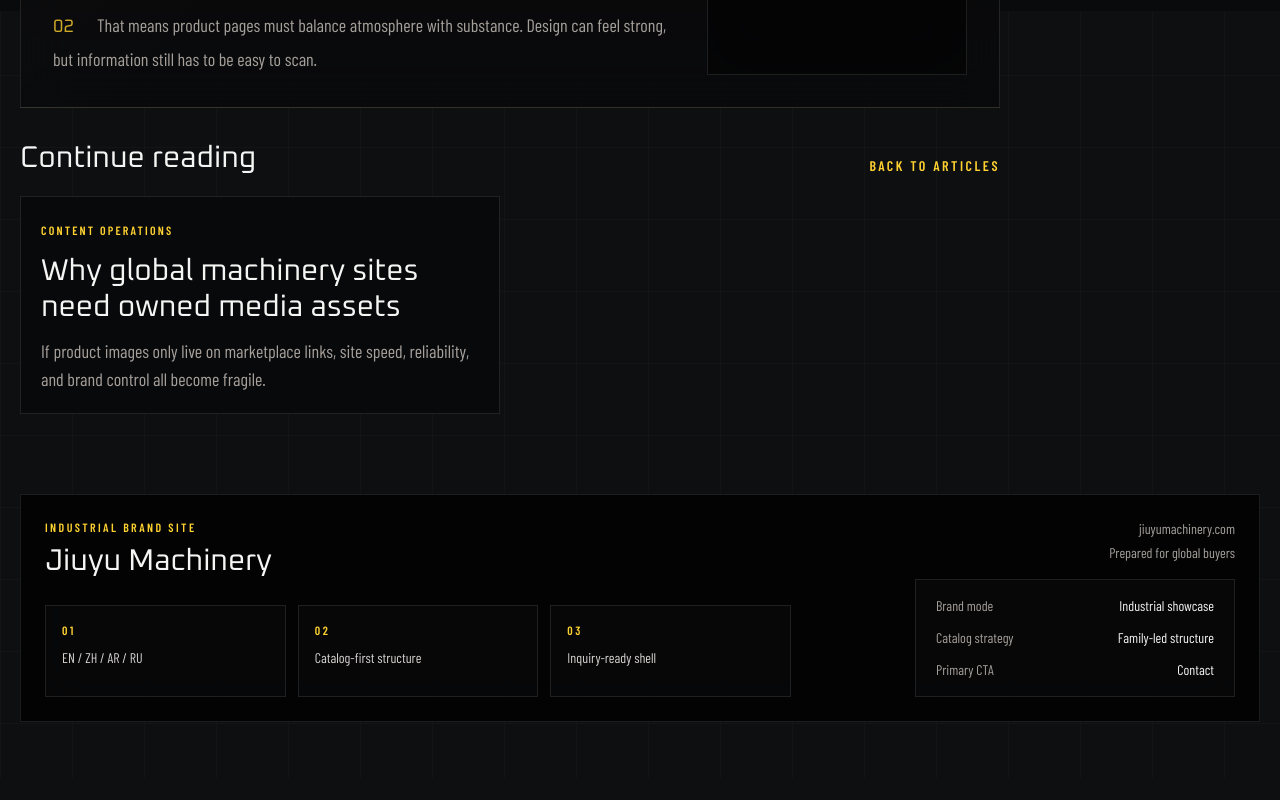
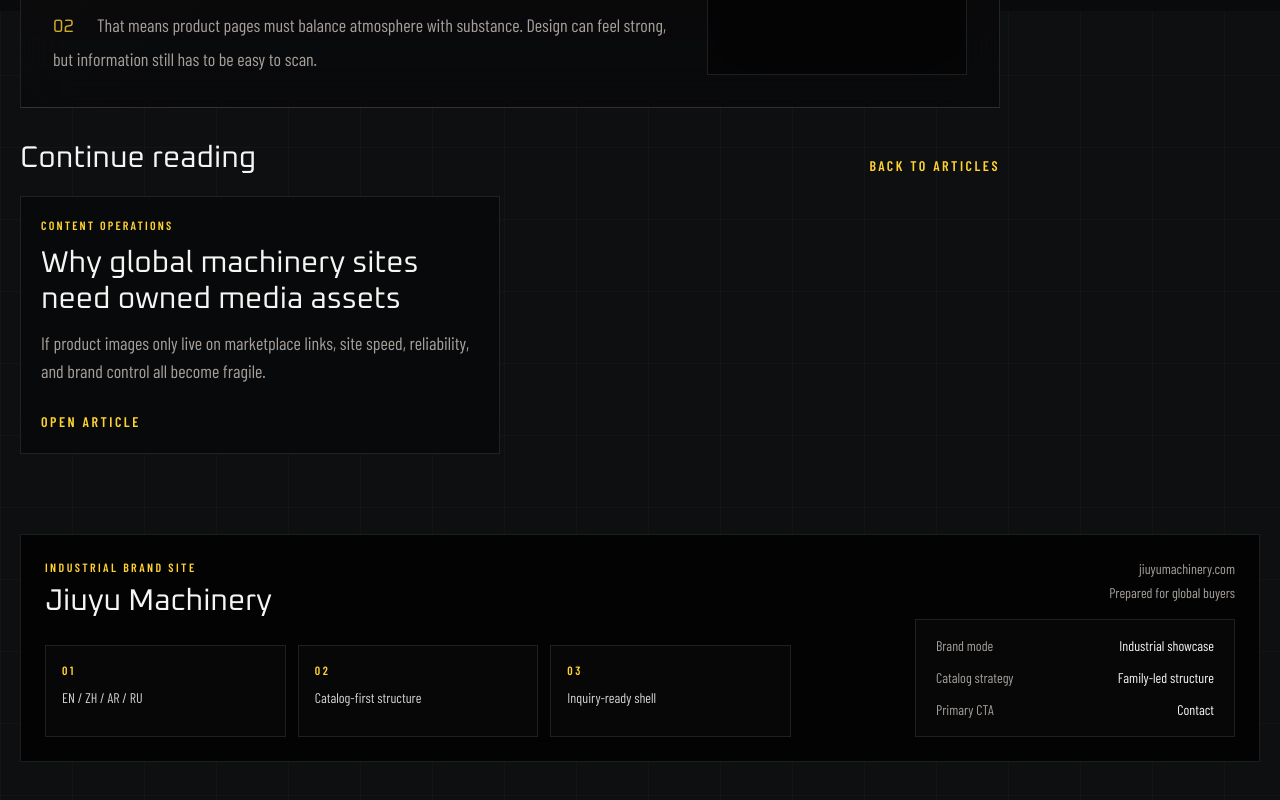
Before and after one commit to YSBZ/JY, a React (Vite) app: page /articles/how-to-present-heavy-machinery-online in a window 1280 px wide. Shown: the part 789-1589 px from the top of the page. Before the commit the page ends 1567 px from the top, so only its background shows below. Built offline with nearby package versions, Linux system fonts and the light colour scheme.

Commit message:
feat: localize story panel and article card actions

```diff
--- a/src/content/site.ts
+++ b/src/content/site.ts
@@ -124,6 +124,7 @@ export const uiCopy = {
     backToArticles: 'Back to articles',
     relatedProducts: 'Related machines',
     continueReading: 'Continue reading',
+    contactCta: 'Contact Jiuyu',
     notFoundTitle: 'Page not found',
     notFoundBody: 'The requested page is not part of the current Jiuyu Machinery site. Return to the homepage or continue into the product catalog.',
     returnHome: 'Return home',
@@ -171,6 +172,7 @@ export const uiCopy = {
     backToArticles: '返回文章列表',
     relatedProducts: '相关设备',
     continueReading: '继续阅读',
+    contactCta: '联系 Jiuyu',
     notFoundTitle: '未找到页面',
     notFoundBody: 'Jiuyu Machinery 当前站点中没有这个页面。请返回首页，或继续浏览产品目录。',
     returnHome: '返回首页',
@@ -218,6 +220,7 @@ export const uiCopy = {
     backToArticles: 'العودة إلى المقالات',
     relatedProducts: 'آلات ذات صلة',
     continueReading: 'متابعة القراءة',
+    contactCta: 'التواصل مع Jiuyu',
     notFoundTitle: 'الصفحة غير موجودة',
     notFoundBody: 'هذه الصفحة غير موجودة ضمن موقع Jiuyu Machinery الحالي. ارجع إلى الصفحة الرئيسية أو واصل تصفح كتالوج المنتجات.',
     returnHome: 'العودة إلى الرئيسية',
@@ -269,6 +272,7 @@ export const uiCopy = {
     backToArticles: 'Назад к статьям',
     relatedProducts: 'Похожие машины',
     continueReading: 'Читать дальше',
+    contactCta: 'Связаться с Jiuyu',
     notFoundTitle: 'Страница не найдена',
     notFoundBody: 'Эта страница не входит в текущий сайт Jiuyu Machinery. Вернитесь на главную или продолжите просмотр каталога.',
     returnHome: 'На главную',
@@ -318,6 +322,7 @@ export const uiCopy = {
     backToArticles: string
     relatedProducts: string
     continueReading: string
+    contactCta: string
     notFoundTitle: string
     notFoundBody: string
     returnHome: string
@@ -354,6 +359,9 @@ export const homeDesignCopy = {
 export const storyDesignCopy = {
   en: {
     signalLabel: 'Signal',
+    toneTitle: 'Industrial tone',
+    toneBody:
+      'Dark metal surfaces, rigid framing, and selective engineering-yellow accents set the tone. The goal is heavy-equipment confidence, not marketplace noise.',
     brandPosture: 'Brand posture',
     brandPostureValue: 'Industrial / direct',
     catalogLogic: 'Catalog logic',
@@ -377,6 +385,8 @@ export const storyDesignCopy = {
   },
   zh: {
     signalLabel: '信号',
+    toneTitle: '工业语气',
+    toneBody: '深色金属表面、刚性结构和克制的工程黄点缀共同建立语气。目标是传达重型设备的可信度，而不是平台式噪音。',
     brandPosture: '品牌姿态',
     brandPostureValue: '工业 / 直接',
     catalogLogic: '目录逻辑',
@@ -395,6 +405,9 @@ export const storyDesignCopy = {
   },
   ar: {
     signalLabel: 'إشارة',
+    toneTitle: 'النبرة الصناعية',
+    toneBody:
+      'تمنح الأسطح المعدنية الداكنة والإطارات الصارمة ولمسات الأصفر الهندسي المركزة الموقع نبرته. الهدف هو الثقة في المعدات الثقيلة لا ضجيج المنصات.',
     brandPosture: 'وضع العلامة',
     brandPostureValue: 'صناعي / مباشر',
     catalogLogic: 'منطق الكتالوج',
@@ -418,6 +431,9 @@ export const storyDesignCopy = {
   },
   ru: {
     signalLabel: 'Сигнал',
+    toneTitle: 'Индустриальный тон',
+    toneBody:
+      'Темные металлические поверхности, жесткая рамочная композиция и точечные инженерно-желтые акценты задают тон. Цель — внушать доверие к тяжелой технике, а не создавать шум маркетплейса.',
     brandPosture: 'Позиция бренда',
     brandPostureValue: 'Индустриально / прямо',
     catalogLogic: 'Логика каталога',
@@ -443,6 +459,8 @@ export const storyDesignCopy = {
   Locale,
   {
     signalLabel: string
+    toneTitle: string
+    toneBody: string
     brandPosture: string
     brandPostureValue: string
     catalogLogic: string
--- a/src/views/ArticlePage.tsx
+++ b/src/views/ArticlePage.tsx
@@ -87,12 +87,17 @@ export function ArticlePage() {
           {relatedArticles.map((item) => (
             <Link
               key={item.slug}
-              className="border border-white/10 bg-zinc-950/85 p-5 backdrop-blur-xl transition hover:-translate-y-1 hover:border-amber-300/35"
+              className="flex h-full flex-col border border-white/10 bg-zinc-950/85 p-5 backdrop-blur-xl transition hover:-translate-y-1 hover:border-amber-300/35"
               to={`/articles/${item.slug}`}
             >
               <span className="text-xs font-semibold uppercase tracking-[0.18em] text-amber-300">{item.tag[locale]}</span>
               <h3 className="mt-3 font-['Oxanium'] text-3xl text-stone-100">{item.title[locale]}</h3>
               <p className="mt-3 text-lg leading-7 text-stone-400">{item.excerpt[locale]}</p>
+              <div className="mt-auto pt-6">
+                <span className="inline-flex items-center text-sm font-semibold uppercase tracking-[0.18em] text-amber-300">
+                  {ui.articleOpen}
+                </span>
+              </div>
             </Link>
           ))}
         </div>
--- a/src/views/StoryPage.tsx
+++ b/src/views/StoryPage.tsx
@@ -37,11 +37,8 @@ export function StoryPage() {
           <aside className="flex flex-col justify-between gap-6 border border-white/10 bg-black/45 p-6 backdrop-blur-xl">
             <div>
               <p className="text-xs font-semibold uppercase tracking-[0.22em] text-stone-500">{design.signalLabel}</p>
-              <strong className="mt-3 block font-['Oxanium'] text-4xl leading-none text-amber-300">Industrial Tone</strong>
-              <p className="mt-4 text-base leading-7 text-stone-400">
-                Dark metal surfaces, rigid framing, and selective engineering-yellow accents set the tone. The goal is
-                heavy-equipment confidence, not marketplace noise.
-              </p>
+              <strong className="mt-3 block font-['Oxanium'] text-4xl leading-none text-amber-300">{design.toneTitle}</strong>
+              <p className="mt-4 text-base leading-7 text-stone-400">{design.toneBody}</p>
             </div>
             <div className="grid gap-3 border-t border-white/10 pt-5 text-sm text-stone-400">
               <div className="flex items-center justify-between gap-4">
@@ -104,7 +101,7 @@ export function StoryPage() {
               className="inline-flex items-center justify-center border border-white/10 bg-white/[0.03] px-5 py-3 text-xs font-semibold uppercase tracking-[0.22em] text-stone-100 transition hover:border-amber-300/35 hover:text-amber-300"
               to="/contact"
             >
-              {ui.formSubmit}
+              {ui.contactCta}
             </Link>
           </div>
         </div>
```
